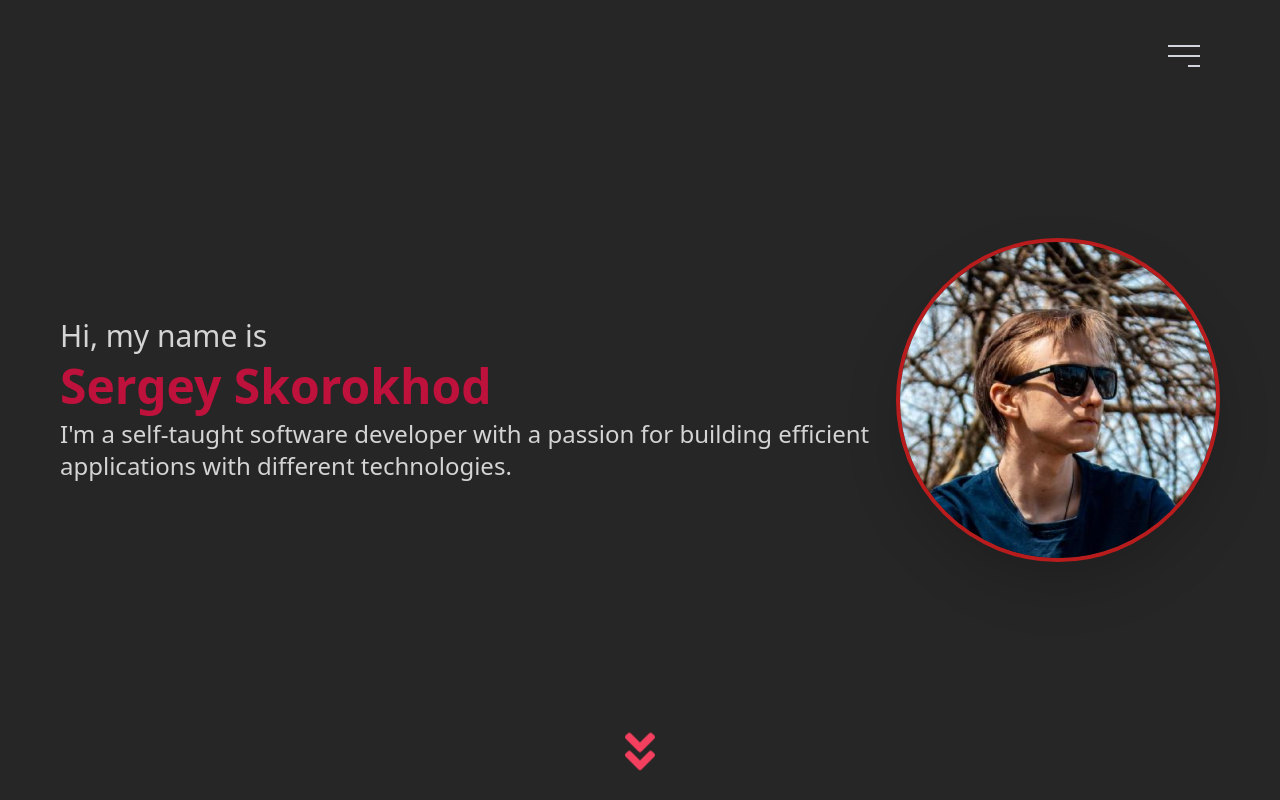
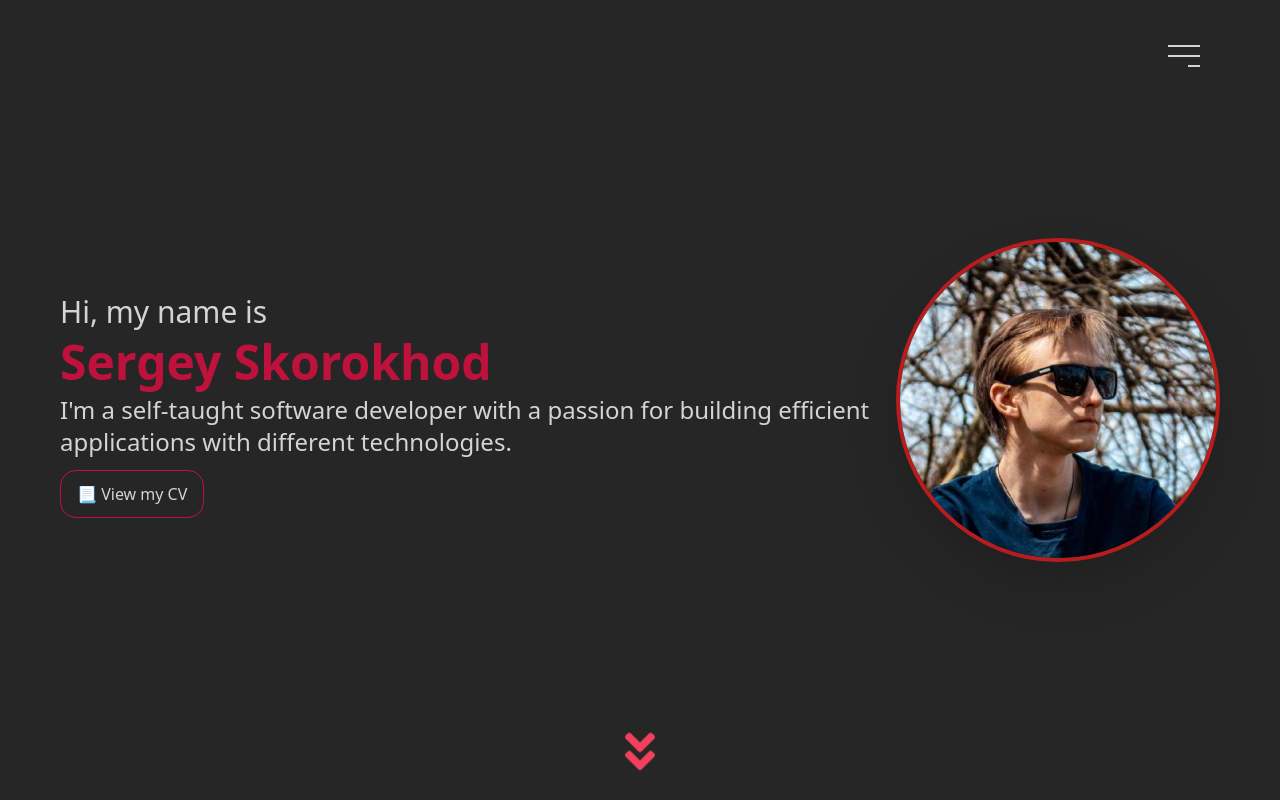
Before and after one commit to IllusionOfControl/personal-page, a Next.js app: page / in a window 1280 px wide. Shown: the top 800 px of the page. Built offline with nearby package versions, Linux system fonts and the light colour scheme.

Commit message:
added a link and a button to view the cv document

```diff
--- a/src/components/Hero/index.js
+++ b/src/components/Hero/index.js
@@ -1,5 +1,6 @@
 import Image from 'next/image'
 import { FaAngleDoubleDown } from 'react-icons/fa'
+import Link from "next/link";
 
 const Hero = () => {
   return (
@@ -8,12 +9,15 @@ const Hero = () => {
         <div className="m-auto">
           <h2 className="text-3xl mb-2">Hi, my name is </h2>
           <h1 className="font-bold text-4xl lg:text-5xl mb-2 text-rose-700">Sergey Skorokhod</h1>
-          <p className="text-2xl font-light text-neutral-300">
+          <p className="text-2xl font-light text-neutral-300 mb-6">
             I&apos;m a self-taught software developer with a passion for building efficient
             applications with different technologies.
           </p>
-          <div className="flex">
-          </div>
+          <Link
+            className="px-4 py-3 border rounded-2xl border-rose-700 hover:bg-rose-700 hover:text-neutral-300 active:bg-steel-700 transition-colors"
+            href="https://drive.google.com/file/d/17oqcjAg94V_Kgj7geIr3CN2pF_QDLGsr/view?usp=share_link">
+            📃 View my CV
+          </Link>
         </div>
         <div className="mx-auto w-[300px] xl:w-[500px] drop-shadow-2xl">
           <Image src="/avatar.jpg" width={400} height={400} alt="me" className="rounded-full border-red-700 border-4"/>
--- a/src/data/index.js
+++ b/src/data/index.js
@@ -6,6 +6,8 @@ const skills = [
   {name: "Linux", tools: ["Bash", "Docker"]},
   {name: "Databases", tools: ["PostgreSQL", "SQLite", "Redis"]}
 ]
+
+const cvPdfUrl = "https://drive.google.com/file/d/17oqcjAg94V_Kgj7geIr3CN2pF_QDLGsr/view?usp=share_link"
 
 const projects = [
   {
```
